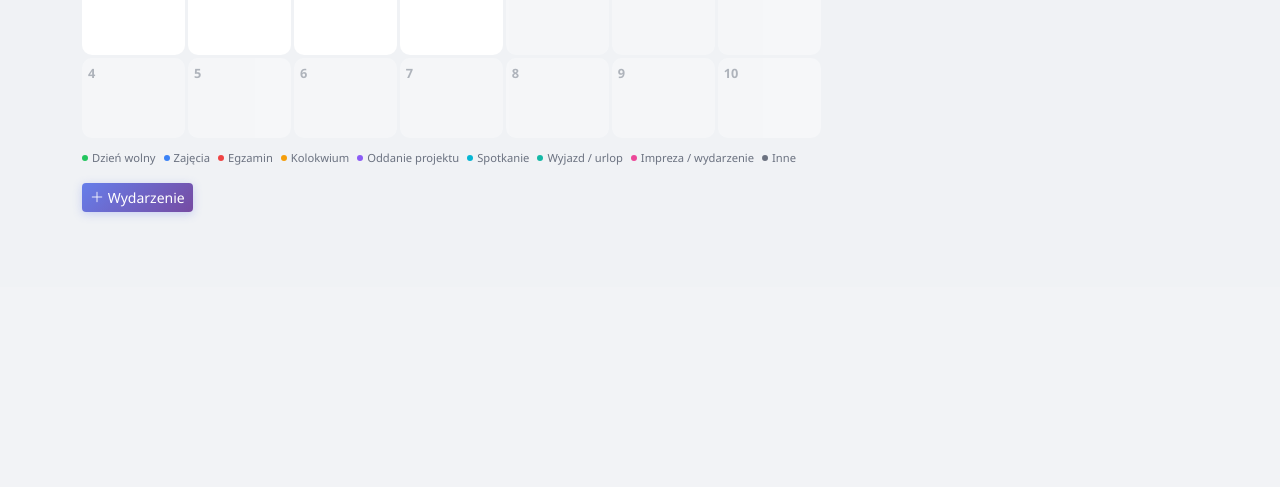
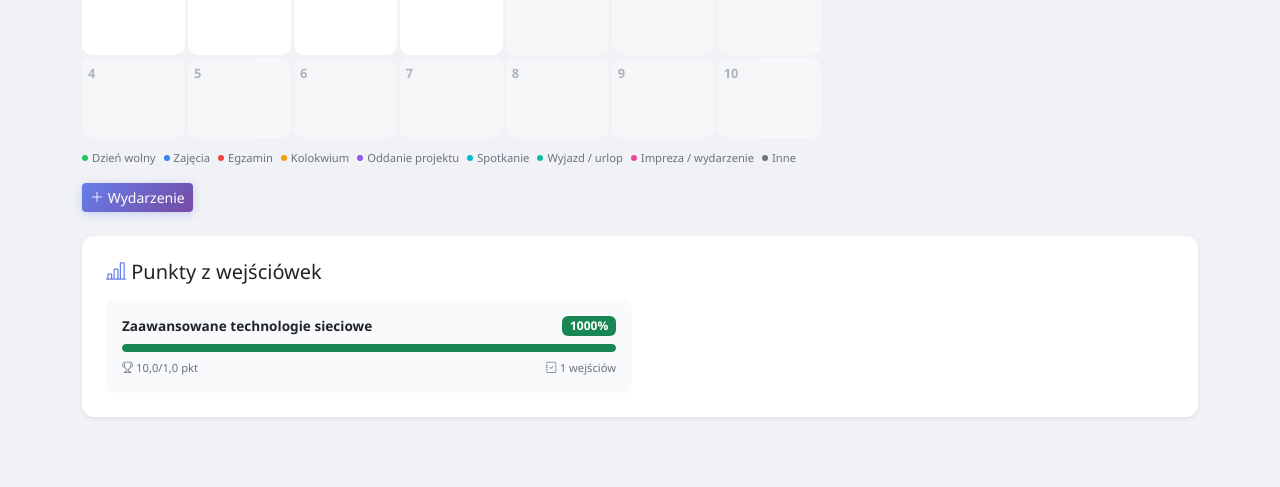
Before and after one commit to juliaradosz/przypomnienia, a Django app: page /kalendarz/ in a window 1280 px wide. Shown: the part 513-1000 px from the top of the page. Before the commit the page ends 730 px from the top, so only its background shows below. Run offline with Django 5.2, Linux system fonts and the light colour scheme; a user stored in the database is signed in; tables that the repository leaves empty hold one stand-in row (values such as "Sample post").

Commit message:
Przedmioty do wyboru z listy + statystyki punktów pod kalendarzem
- Przedmiot wybierany z listy: ZTS, Grafowe BD, Seminarium,
  Prog. Współbieżne, Python, C++
- Tabela punktów pod kalendarzem: suma pkt, procent, pasek postępu
- Kolorowe badge (zielony/żółty/czerwony) zależnie od wyniku
- Historia wyników z datami dla każdego przedmiotu

```diff
--- a/reminders/forms.py
+++ b/reminders/forms.py
@@ -72,7 +72,7 @@ class DayNoteForm(forms.ModelForm):
         model = DayNote
         fields = ['subject', 'note', 'has_quiz', 'quiz_score', 'quiz_max', 'homework', 'is_done', 'calendar_bg']
         widgets = {
-            'subject': forms.TextInput(attrs={'class': 'form-control', 'placeholder': 'Np. Matematyka'}),
+            'subject': forms.Select(attrs={'class': 'form-select'}),
             'note': forms.Textarea(attrs={'class': 'form-control', 'rows': 2, 'placeholder': 'Notatki z zajęć...'}),
             'has_quiz': forms.CheckboxInput(attrs={'class': 'form-check-input'}),
             'quiz_score': forms.NumberInput(attrs={'class': 'form-control', 'placeholder': '0', 'step': '0.5'}),
--- a/reminders/models.py
+++ b/reminders/models.py
@@ -228,9 +228,18 @@ class DayNote(models.Model):
     """Notatki do konkretnego dnia - zajęcia, wejściówki, punkty."""
     BG_COLOR_CHOICES = Event.BG_COLOR_CHOICES
 
+    SUBJECT_CHOICES = [
+        ('zts', 'Zaawansowane technologie sieciowe'),
+        ('gbd', 'Grafowe bazy danych'),
+        ('sem', 'Seminarium'),
+        ('pw', 'Programowanie współbieżne'),
+        ('python', 'Programowanie w języku Python'),
+        ('cpp', 'Zaawansowane programowanie w C++'),
+    ]
+
     user = models.ForeignKey(User, on_delete=models.CASCADE, related_name='day_notes')
     date = models.DateField('Data')
-    subject = models.CharField('Przedmiot', max_length=200)
+    subject = models.CharField('Przedmiot', max_length=200, choices=SUBJECT_CHOICES)
     note = models.TextField('Notatka / co do zrobienia', blank=True)
     has_quiz = models.BooleanField('Wejściówka', default=False)
     quiz_score = models.DecimalField('Punkty z wejściówki', max_digits=5, decimal_places=1,
--- a/reminders/templates/reminders/calendar.html
+++ b/reminders/templates/reminders/calendar.html
@@ -278,4 +278,46 @@
         {% endif %}
     </div>
 </div>
+
+<!-- Statystyki punktów -->
+{% if subject_stats %}
+<div class="mt-4">
+    <div class="card shadow-sm">
+        <div class="card-body p-3 p-md-4">
+            <h5 class="mb-3"><i class="bi bi-bar-chart-line" style="color: #667eea;"></i> Punkty z wejściówek</h5>
+            <div class="row g-3">
+                {% for subject, stats in subject_stats.items %}
+                <div class="col-12 col-md-6">
+                    <div class="p-3 rounded-3" style="background: #f9fafb;">
+                        <div class="d-flex justify-content-between align-items-center mb-2">
+                            <span class="fw-semibold" style="font-size: 0.85rem;">{{ subject }}</span>
+                            <span class="badge {% if stats.percent >= 70 %}bg-success{% elif stats.percent >= 50 %}bg-warning text-dark{% else %}bg-danger{% endif %}" style="font-size: 0.75rem;">
+                                {{ stats.percent }}%
+                            </span>
+                        </div>
+                        <!-- Pasek postępu -->
+                        <div class="progress mb-2" style="height: 8px; border-radius: 4px;">
+                            <div class="progress-bar {% if stats.percent >= 70 %}bg-success{% elif stats.percent >= 50 %}bg-warning{% else %}bg-danger{% endif %}"
+                                 style="width: {{ stats.percent }}%; border-radius: 4px;"></div>
+                        </div>
+                        <div class="d-flex justify-content-between" style="font-size: 0.7rem; color: #6b7280;">
+                            <span><i class="bi bi-trophy"></i> {{ stats.total_score }}/{{ stats.total_max }} pkt</span>
+                            <span><i class="bi bi-journal-check"></i> {{ stats.count }} wejściów{{ stats.count|pluralize:"ka,ek,ek" }}</span>
+                        </div>
+                        <!-- Szczegóły -->
+                        {% if stats.count > 1 %}
+                        <div class="mt-2" style="font-size: 0.65rem; color: #9ca3af;">
+                            {% for s in stats.scores %}
+                                <span class="me-2">{{ s.date|date:"d.m" }}: {{ s.score }}/{{ s.max }}</span>
+                            {% endfor %}
+                        </div>
+                        {% endif %}
+                    </div>
+                </div>
+                {% endfor %}
+            </div>
+        </div>
+    </div>
+</div>
+{% endif %}
 {% endblock %}
--- a/reminders/views.py
+++ b/reminders/views.py
@@ -233,12 +233,28 @@ def calendar_view(request):
         day_events = Event.objects.filter(user=request.user)
         day_events = [e for e in day_events if selected_date in e.dates_range()]
 
+    # Statystyki punktów per przedmiot
+    quiz_notes = DayNote.objects.filter(user=request.user, has_quiz=True, quiz_score__isnull=False)
+    subject_stats = {}
+    for n in quiz_notes:
+        label = n.get_subject_display()
+        if label not in subject_stats:
+            subject_stats[label] = {'total_score': 0, 'total_max': 0, 'count': 0, 'scores': []}
+        s = subject_stats[label]
+        s['total_score'] += float(n.quiz_score)
+        s['total_max'] += float(n.quiz_max) if n.quiz_max else 0
+        s['count'] += 1
+        s['scores'].append({'score': float(n.quiz_score), 'max': float(n.quiz_max) if n.quiz_max else 0, 'date': n.date})
+    for label, s in subject_stats.items():
+        s['percent'] = round(s['total_score'] / s['total_max'] * 100) if s['total_max'] > 0 else 0
+
     return render(request, 'reminders/calendar.html', {
         **cal,
         'event_types': Event.TYPE_CHOICES,
         'selected_date': selected_date,
         'day_notes': day_notes,
         'day_events': day_events,
+        'subject_stats': subject_stats,
     })
 
 
```
Also changed, not shown: reminders/migrations/0007_alter_daynote_subject.py (added).
